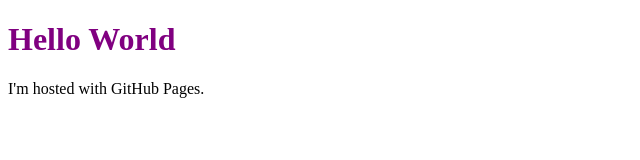
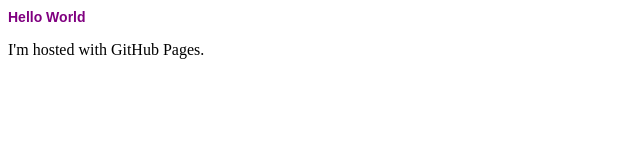
Before and after one commit to PaulaPaceSetter/PaulaPaceSetter.github.io, a plain HTML site: page index.html in a window 1280 px wide. Shown: the whole page, without its empty margins (0-640 px from the left). Drawn offline with Linux system fonts and the light colour scheme.

Commit message:
font stuffs

```diff
--- a/index.css
+++ b/index.css
@@ -1,3 +1,5 @@
 h1 {
 	color: purple;
+	font-family: Arial;
+	font-size: 14px;
 }
```
